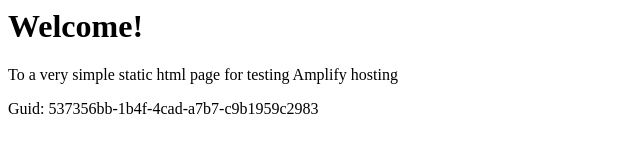
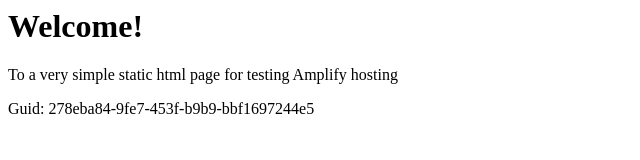
Before and after one commit to aws-aemilia-bah/Github-PR-Commit-Integration-Test-DoNotTouch-GithubWebhookPreviewCanaryTest-v1-preprod-me-south-1, a website: page src/index.html in a window 1280 px wide. Shown: the full height of the page, 0-640 px from the left. Drawn offline with Linux system fonts and the light colour scheme.

Commit message:
commit from integ tests

```diff
--- a/src/index.html
+++ b/src/index.html
@@ -12,6 +12,6 @@
 <body>
     <h1>Welcome!</h1>
     <p>To a very simple static html page for testing Amplify hosting</p>
-    <p>Guid: 537356bb-1b4f-4cad-a7b7-c9b1959c2983</p></body>
+    <p>Guid: 278eba84-9fe7-453f-b9b9-bbf1697244e5</p></body>
 
 </html>
```
